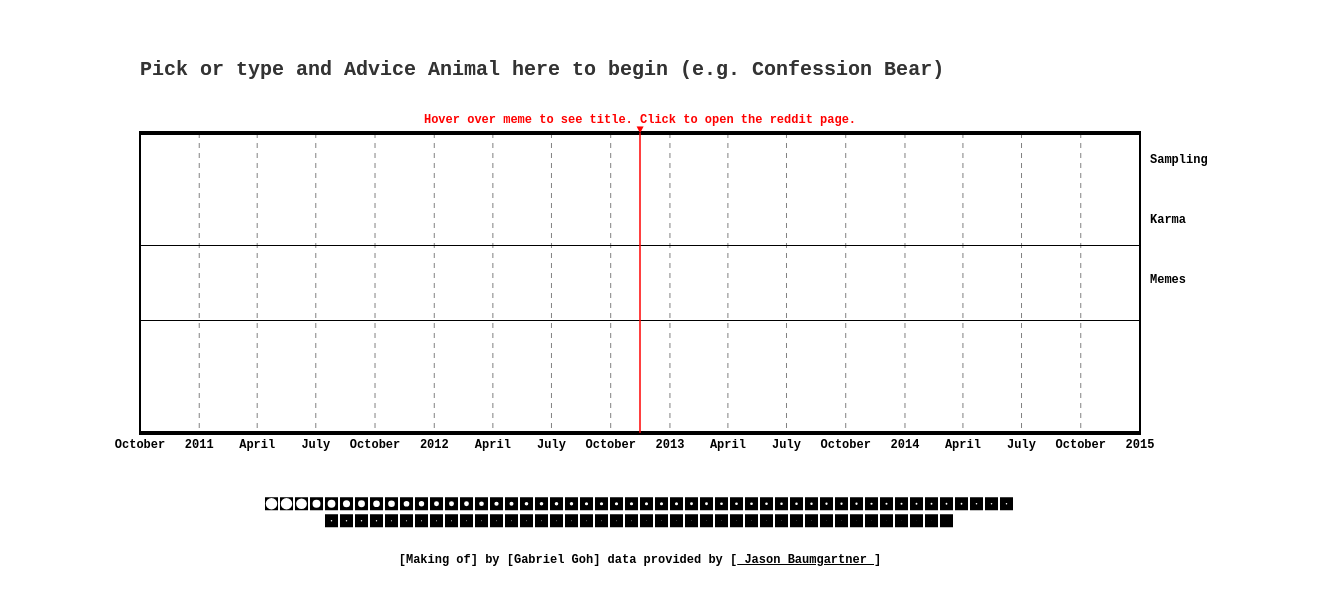
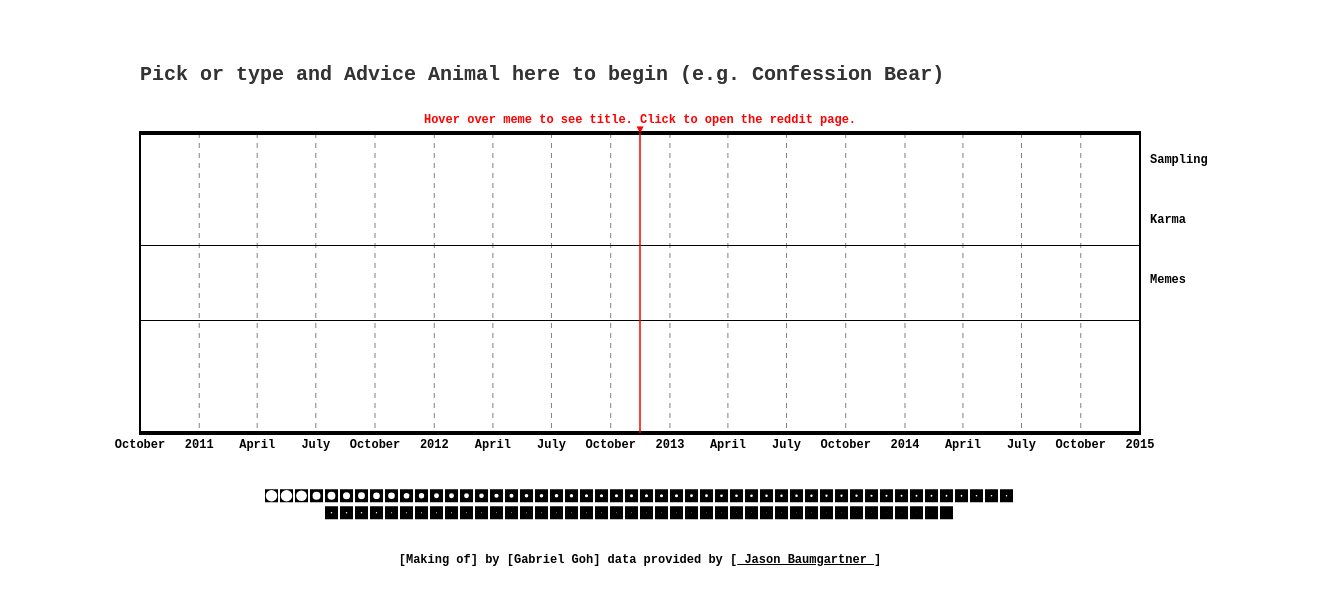
Before and after one commit to gabgoh/adviceanimals, a plain HTML site: page html/index.html in a window 1280 px wide. Shown: the part 117-722 px from the top of the page, 1340 px wide, since content can reach past the window. Drawn offline with Linux system fonts and the light colour scheme.

Commit message:
CSS Tweaks

```diff
--- a/html/index.html
+++ b/html/index.html
@@ -152,14 +152,16 @@ function updateList(newdat, sampleRate) {
 Start SVGs Element
 */
 
+leftAlign = "calc(50% - " + (width + hBorder)/2 + "px)";
+
 var title = d3.select("body").append("div")
     .attr("id", "Title")
-    .attr("style", "position:absolute; margin:auto; top: -400px; left: 0px; bottom: 0; right: 0; width:1200px; height:50px; z-index:10")
+    .attr("style", "position:absolute; top: calc(50% - 220px); left: " + leftAlign + "; bottom: 0; right: 0; width:1100px; height:50px; z-index:10")
 
 var svg = d3.select("body").append("svg")
     .attr("width", width + hBorder)
     .attr("height", height + 60)
-    .attr("style", "position:absolute; margin:auto; top: 0; left: 0; bottom: 0; right: 0;")
+    .attr("style", "position:absolute; top: calc(50% - " + (height + 60)/2 + "px); left: " + leftAlign + "; bottom: 0; right: 0;")
     .append("g")
     .attr("transform", "translate(" + (width/2 + hBorder/2)  + ","
                                     + (height/2 + 30) +  ")");
@@ -167,7 +169,7 @@ var svg = d3.select("body").append("svg")
 var thumbBar = d3.select("body").append("svg")
     .attr("width", width + hBorder)
     .attr("height", 40)
-    .attr("style", "position:absolute; margin:auto; top: 450px; left: 0; bottom: 0; right: 0;")
+    .attr("style", "position:absolute; top: calc(50% + " + (height - 150) + "px); left: " + leftAlign + "; bottom: 0; right: 0;")
 
 /*
 Set Title, and Info Text
@@ -632,7 +634,7 @@ square.append("circle")
 
 </script>
 
-<center style="position:absolute; margin:auto; top: 550px; left: 0; bottom: 0; right: 0; height:10px; font:bold 12px monospace">
+<center style="position:absolute; top: calc(50% + 270px); left: 0; bottom: 0; right: 0; height:10px; font:bold 12px monospace">
 [Making of] by [Gabriel Goh] data provided by [<a href = "https://pushshift.io/"> Jason Baumgartner </a>]
 </center>
 
```
